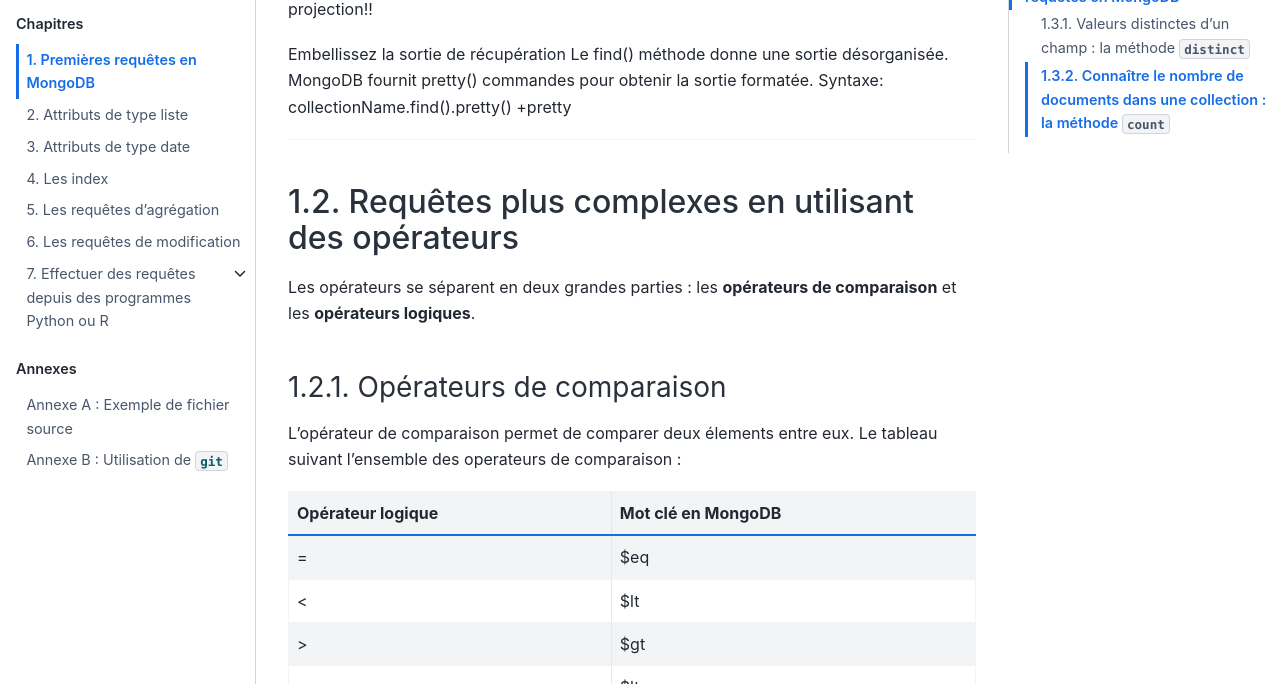
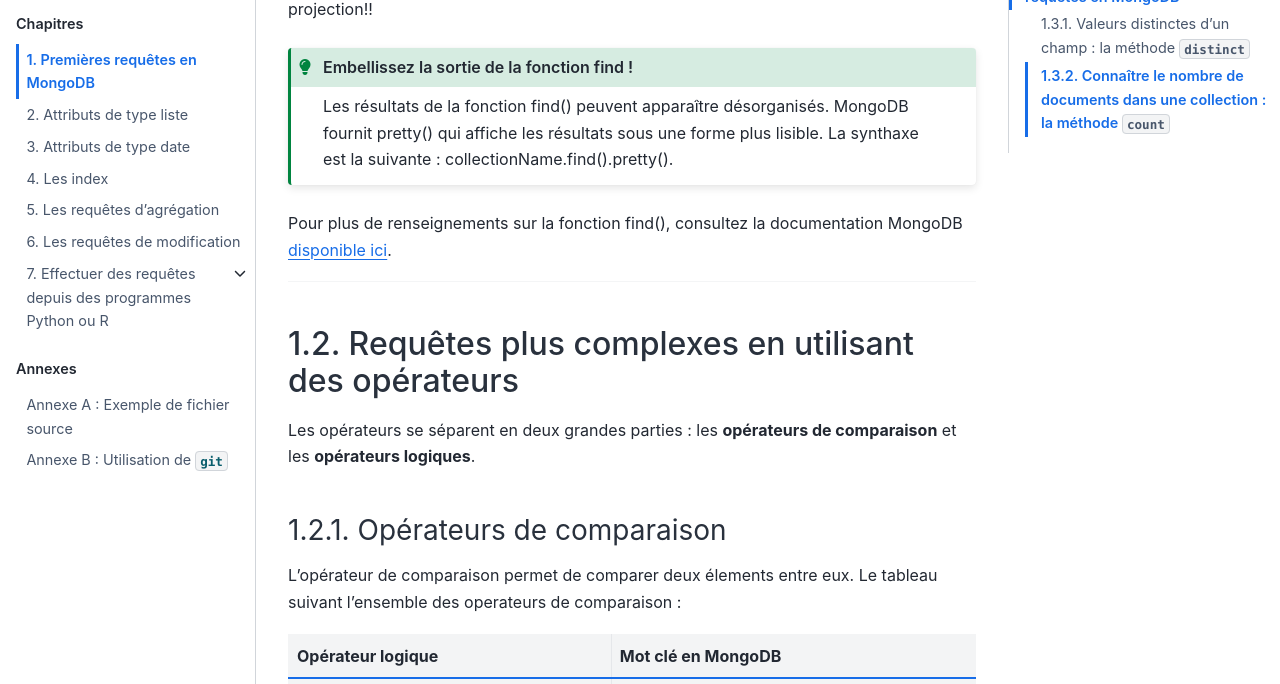
Before and after one commit to rtavenar/mongo_book, a Jupyter Book: the page built from content/01_find.md, in a window 1280 px wide and 900 px high, scrolled down 1757 px, cut to the strip 216-900 px from the top of the window. Built offline with Jupyter Book 1.0.4 settings and Sphinx 7.4.7 and the Sphinx Book theme 1.1.4, drawn with Linux system fonts in a browser that asks for light colours.

Commit message:
Update 01_find.md

````diff
--- a/content/01_find.md
+++ b/content/01_find.md
@@ -82,11 +82,16 @@ db.NYfood.find({"cuisine":"Bakery"})
 
 projection!!
 
-Embellissez la sortie de récupération
-Le find() méthode donne une sortie désorganisée. MongoDB fournit pretty() commandes pour obtenir la sortie formatée.
-Syntaxe: collectionName.find().pretty()
-+pretty
 
+
+```{admonition} Embellissez la sortie de la fonction find !
+:class: tip
+
+Les résultats de la fonction find() peuvent apparaître désorganisés. MongoDB fournit pretty() qui affiche les résultats sous une forme plus lisible.
+La synthaxe est la suivante : collectionName.find().pretty().
+```
+
+Pour plus de renseignements sur la fonction find(), consultez la documentation MongoDB [disponible ici](https://docs.mongodb.com/manual/reference/method/db.collection.find/).
 
 ---
 
````
